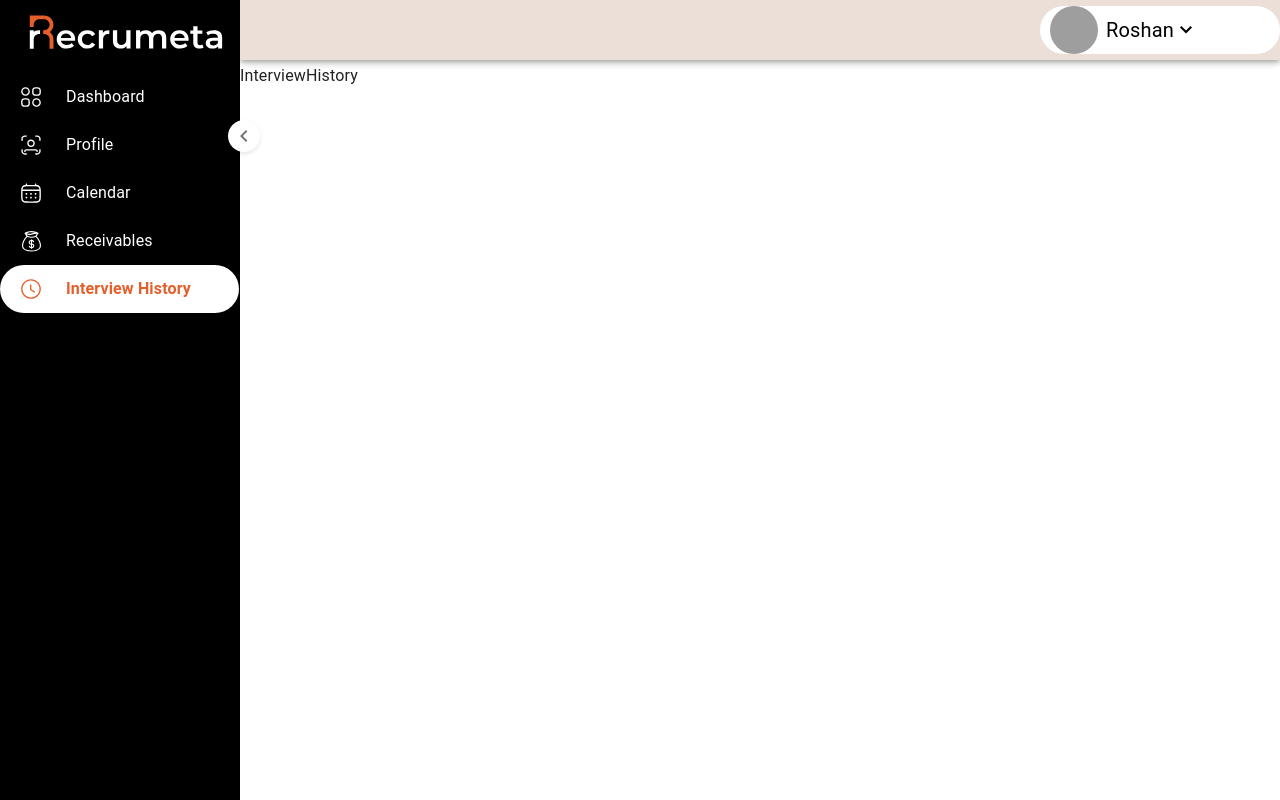
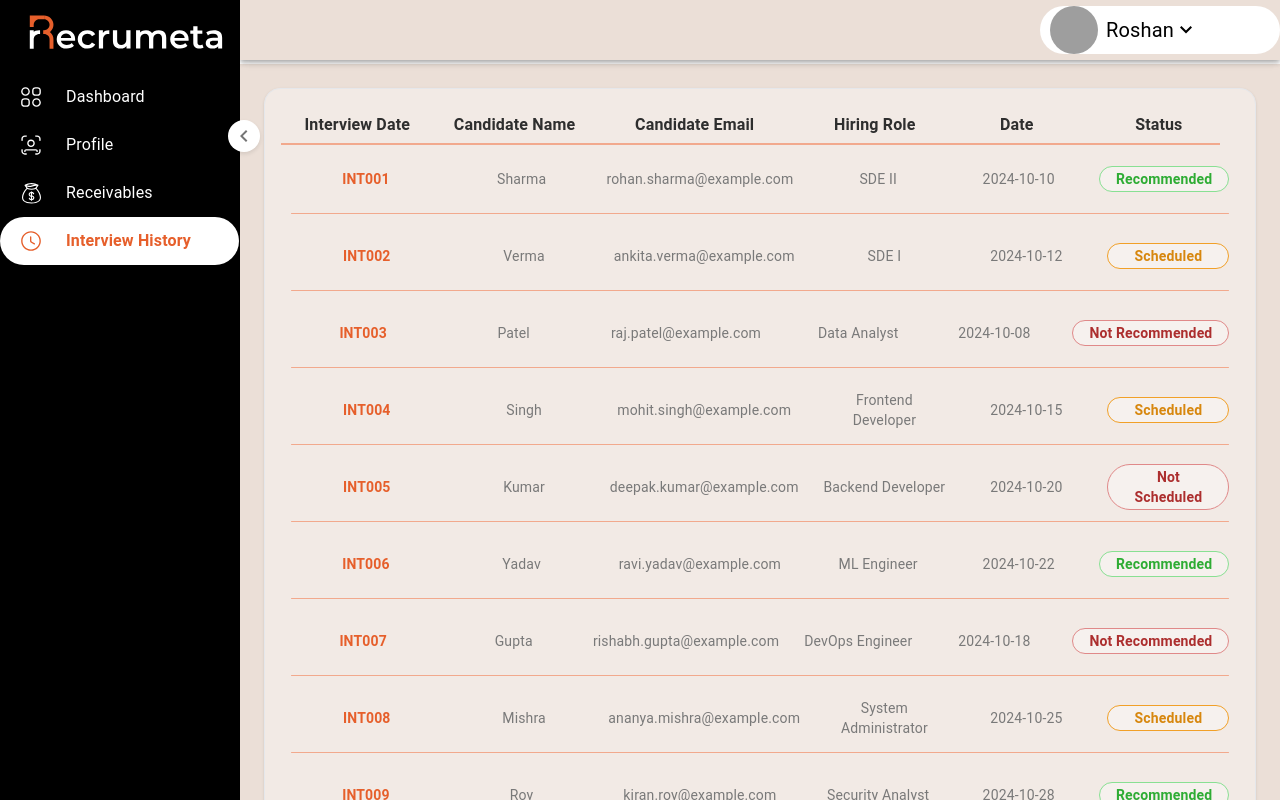
Before and after one commit to Roshan8319/Interview-Front, a React (Vite) app in the folder Frontend/: page /interviewer/interview-history in a window 1280 px wide. Shown: the top 800 px of the page. Built offline with nearby package versions, Linux system fonts and the light colour scheme; grey boxes are pictures that could not be loaded.

Commit message:
modified interviewer Section

```diff
--- a/Frontend/src/Components/Interviewer/InterviewHistory.jsx
+++ b/Frontend/src/Components/Interviewer/InterviewHistory.jsx
@@ -1,8 +1,188 @@
 import React from 'react'
+import {Link} from 'react-router-dom'
+
+
+
 
 function InterviewHistory() {
+
+  const data = [
+    {
+      interviewId: "INT001",
+      candidateName: "Sharma",
+      jobRole: "SDE II",
+      email: "rohan.sharma@example.com",
+      interviewStatus: "Recommended",
+      interviewDate: "2024-10-10"
+    },
+    {
+      interviewId: "INT002",
+      candidateName: "Verma",
+      jobRole: "SDE I",
+      email: "ankita.verma@example.com",
+      interviewStatus: "Scheduled",
+      interviewDate: "2024-10-12"
+    },
+    {
+      interviewId: "INT003",
+      candidateName: "Patel",
+      jobRole: "Data Analyst",
+      email: "raj.patel@example.com",
+      interviewStatus: "Not Recommended",
+      interviewDate: "2024-10-08"
+    },
+    {
+      interviewId: "INT004",
+      candidateName: "Singh",
+      jobRole: "Frontend Developer",
+      email: "mohit.singh@example.com",
+      interviewStatus: "Scheduled",
+      interviewDate: "2024-10-15"
+    },
+    {
+      interviewId: "INT005",
+      candidateName: "Kumar",
+      jobRole: "Backend Developer",
+      email: "deepak.kumar@example.com",
+      interviewStatus: "Not Scheduled",
+      interviewDate: "2024-10-20"
+    },
+    {
+      interviewId: "INT006",
+      candidateName: "Yadav",
+      jobRole: "ML Engineer",
+      email: "ravi.yadav@example.com",
+      interviewStatus: "Recommended",
+      interviewDate: "2024-10-22"
+    },
+    {
+      interviewId: "INT007",
+      candidateName: "Gupta",
+      jobRole: "DevOps Engineer",
+      email: "rishabh.gupta@example.com",
+      interviewStatus: "Not Recommended",
+      interviewDate: "2024-10-18"
+    },
+    {
+      interviewId: "INT008",
+      candidateName: "Mishra",
+      jobRole: "System Administrator",
+      email: "ananya.mishra@example.com",
+      interviewStatus: "Scheduled",
+      interviewDate: "2024-10-25"
+    },
+    {
+      interviewId: "INT009",
+      candidateName: "Roy",
+      jobRole: "Security Analyst",
+      email: "kiran.roy@example.com",
+      interviewStatus: "Recommended",
+      interviewDate: "2024-10-28"
+    },
+    {
+      interviewId: "INT010",
+      candidateName: "Mehta",
+      jobRole: "UI/UX Designer",
+      email: "priya.mehta@example.com",
+      interviewStatus: "Not Scheduled",
+      interviewDate: "2024-10-30"
+    }
+  ];
+
+
+
   return (
-    <div>InterviewHistory</div>
+    <div className='w-full min-h-[calc(100vh-64px)] bg-[#EBDFD7] p-6 flex flex-col'>
+         <div className="bg-[rgba(255,255,255,0.34)] p-4 border rounded-2xl shadow mb-4 ">
+           {/* Column Headings */}
+           <div className="w-[98%] h-[40px] grid gap-x-5 text-[#2E2E2E] font-semibold text-center py-2 border-b-2 border-[#f2a98d]"
+             style={{
+               gridTemplateColumns: "1fr 0.8fr 1.3fr 0.8fr 0.8fr 0.8fr",
+             }}>
+             <div>Interview Date</div>
+             <div>Candidate Name</div>
+             <div>Candidate Email</div>
+             <div>Hiring Role</div>
+             <div>Date</div>
+             <div>Status</div>
+           </div>
+           {/* Data Rows */}
+           {Array.isArray(data) ? (
+             data.map((person, index) => (
+               <div key={index} className="flex flex-col w-full py-1">
+                 <div className="w-full flex items-center justify-evenly">
+                   <div
+                     className="w-[98%] h-[60px] grid gap-x-5 items-center text-center"
+                     style={{
+                       gridTemplateColumns: "1fr 0.8fr 1.3fr 0.8fr 0.8fr 0.8fr",
+                     }}
+                   >
+                     {/* Name and Status */}
+                     <div className="text-sm font-semibold text-[#E65F2B] cursor-pointer hover:underline">
+                         <Link to={``}>
+                           {person.interviewId}
+                         </Link>
+                     </div>
+                     {/* Role */}
+                     <div className="text-sm text-[#797979]">
+                         {person.candidateName}
+                     </div>
+                     {/* Email */}
+                     <div className="text-sm text-[#797979]">
+                         {person.email}
+                     </div>
+                     {/* Score */}
+                     <div className="text-sm text-[#797979]">
+                       {person.jobRole}
+                     </div>
+                     {/* Date */}
+                     <div className="text-sm text-[#797979]">
+                         {person.interviewDate}
+                     </div>
+                     {/* Status */}
+                     <div className="text-sm text-black">
+                         <div
+                           className={`text-sm px-4 py-[2px] rounded-full bg-[#F6F1EE] ${
+                             person.interviewStatus?.toLowerCase() ===
+                             "recommended"
+                               ? "border-[1px] border-[#89E093] text-[#2EAC34] font-semibold"
+                               : person.interviewStatus?.toLowerCase() ===
+                                 "not recommended"
+                               ? "border-[1px] border-[#E08989] text-[#AC2E2E] font-semibold whitespace-nowrap"
+                               : person.interviewStatus?.toLowerCase() ===
+                                 "scheduled"
+                               ? "border-[1px] border-[#f1a028] text-[#d7870e] font-semibold"
+                               : person.interviewStatus?.toLowerCase() ===
+                                 "not scheduled"
+                               ? "border-[1px] border-[#E08989] text-[#AC2E2E] font-semibold"
+                               : "border-[1px] border-[#a6a6a6] text-[#737373] font-semibold"
+                           }`}
+                         >
+                           {person.interviewStatus}
+                         </div>
+                     </div>
+                   </div>
+                 </div>
+                 <div className="flex justify-center w-full mt-1 mb-1">
+                   <hr
+                     style={{
+                       backgroundColor: "#f2a98d",
+                       width: "98%",
+                       height: "1px",
+                       borderRadius: "9999px",
+                       border: "none",
+                     }}
+                   />
+                 </div>
+               </div>
+             ))
+           ) : (
+             <div>No service</div>
+           )}
+         </div>
+       </div>
+
+
   )
 }
 
--- a/Frontend/src/Components/Interviewer/NavigationLayout.jsx
+++ b/Frontend/src/Components/Interviewer/NavigationLayout.jsx
@@ -124,12 +124,12 @@ const navItems = [
     icon2: <ActiveProfileIcon />,
     link: "/interviewer/profile",
   },
-  {
-    text: "Calendar",
-    icon: <CalendarIcon />,
-    icon2: <ActiveCalendarIcon />,
-    link: "/interviewer/calendar",
-  },
+  // {
+  //   text: "Calendar",
+  //   icon: <CalendarIcon />,
+  //   icon2: <ActiveCalendarIcon />,
+  //   link: "/interviewer/calendar",
+  // },
   {
     text: "Receivables",
     icon: <ReceivablesIcon />,
--- a/Frontend/src/Components/Interviewer/Receivables.jsx
+++ b/Frontend/src/Components/Interviewer/Receivables.jsx
@@ -1,8 +1,105 @@
-import React from 'react'
+import React,{useState} from 'react'
 
 function Receivables() {
+
+  const data = [
+    {
+      "Candidate": "Aryan Gupta",
+      "Role": "SDE I",
+      "Experience": "2.5 Years",
+      "Date": "05/08/2024",
+      "Amount": 1100.00
+    },
+    {
+      "Candidate": "Meera Nair",
+      "Role": "SDE II",
+      "Experience": "3.2 Years",
+      "Date": "15/09/2024",
+      "Amount": 1250.00
+    },
+    {
+      "Candidate": "Vikram Malhotra",
+      "Role": "Tech Lead",
+      "Experience": "6.0 Years",
+      "Date": "10/10/2024",
+      "Amount": 2000.00
+    },
+    {
+      "Candidate": "Simran Kaur",
+      "Role": "SDE III",
+      "Experience": "5.5 Years",
+      "Date": "20/10/2024",
+      "Amount": 1800.00
+    },
+    {
+      "Candidate": "Rahul Das",
+      "Role": "Senior Developer",
+      "Experience": "4.8 Years",
+      "Date": "28/11/2024",
+      "Amount": 1400.00
+    },
+    {
+      "Candidate": "Ishaan Mishra",
+      "Role": "SDE II",
+      "Experience": "4.2 Years",
+      "Date": "12/12/2024",
+      "Amount": 1350.00
+    },
+    {
+      "Candidate": "Tanya Agarwal",
+      "Role": "Frontend Developer",
+      "Experience": "3.5 Years",
+      "Date": "20/12/2024",
+      "Amount": 1200.00
+    }
+];
+
+ const [filteredData, setFilteredData] = useState(data);
+  const [isDataRangeEntered,setIsDataRangeEntered] = useState(false);
+
+
+
   return (
-    <div>Receivables</div>
+    <div className='w-full min-h-[calc(100vh-64px)] bg-[#EBDFD7] p-4 pl-10 pr-5 text-[14px]  '>
+      <div className='w-full '>
+        <div className='w-full flex font-semibold text-[20px] p-4'>
+          <div className='w-[50%]'>
+            <h1>Current Receivables: <span className='text-[#E65F2B]'>INR 10,100</span></h1>
+          </div>
+
+        </div>
+        <div className='w-full  flex mt-6 gap-16  '>
+          <div className='w-full'>
+            <table className="w-full text-left ">
+              <thead className='text-black'>
+                <tr className='border-b-[3px] border-[#E65F2B] ' >
+                  <th className='py-2 px-4 max-w-max  text-[15px] font-bold'>Candidate</th>
+                  <th className='py-2 px-4 max-w-max  text-[15px] font-bold'>ROLE</th>
+                  <th className='py-2 px-4 max-w-max  text-[15px] font-bold'>EXPERIENCE</th>
+                  <th className='py-2 px-4 max-w-max  text-[15px] font-bold'>DATE</th>
+                  <th className='py-2 px-4 max-w-max  text-[15px] font-bold'>AMOUNT</th>
+                </tr>
+              </thead>
+              <tbody className=''  >
+
+                {filteredData.map((data, index) => (
+                  <tr key={index} className={`${index % 2 === 0 ? "bg-[#FFFFFF57]" : (isDataRangeEntered ? "bg-[#FFFFFF57] ": "bg-[#FFFFFF57]" ) } h-[91px]  border-b border-[#E65F2B]  `}>
+                    <td className='py-3 px-4 max-w-max font-bold text-[15px] mb-2 text-[#E65F2B]'>{data.Candidate}</td>
+                    <td className='py-3 px-4 max-w-max text-[#797979]'>{data.Role}</td>
+                    <td className='py-3 px-4 max-w-max text-[#797979]'>{data.Experience}</td>
+                    <td className='py-3 px-4 max-w-max text-[#797979]'>{data.Date}</td>
+                    <td className='py-3 px-4 max-w-max text-[#797979]'>{data.Amount}</td>
+                  </tr>
+                ))}
+
+              </tbody>
+            </table>
+          </div>
+        </div>
+      </div>
+
+
+    </div>
   )
 }
 
```
